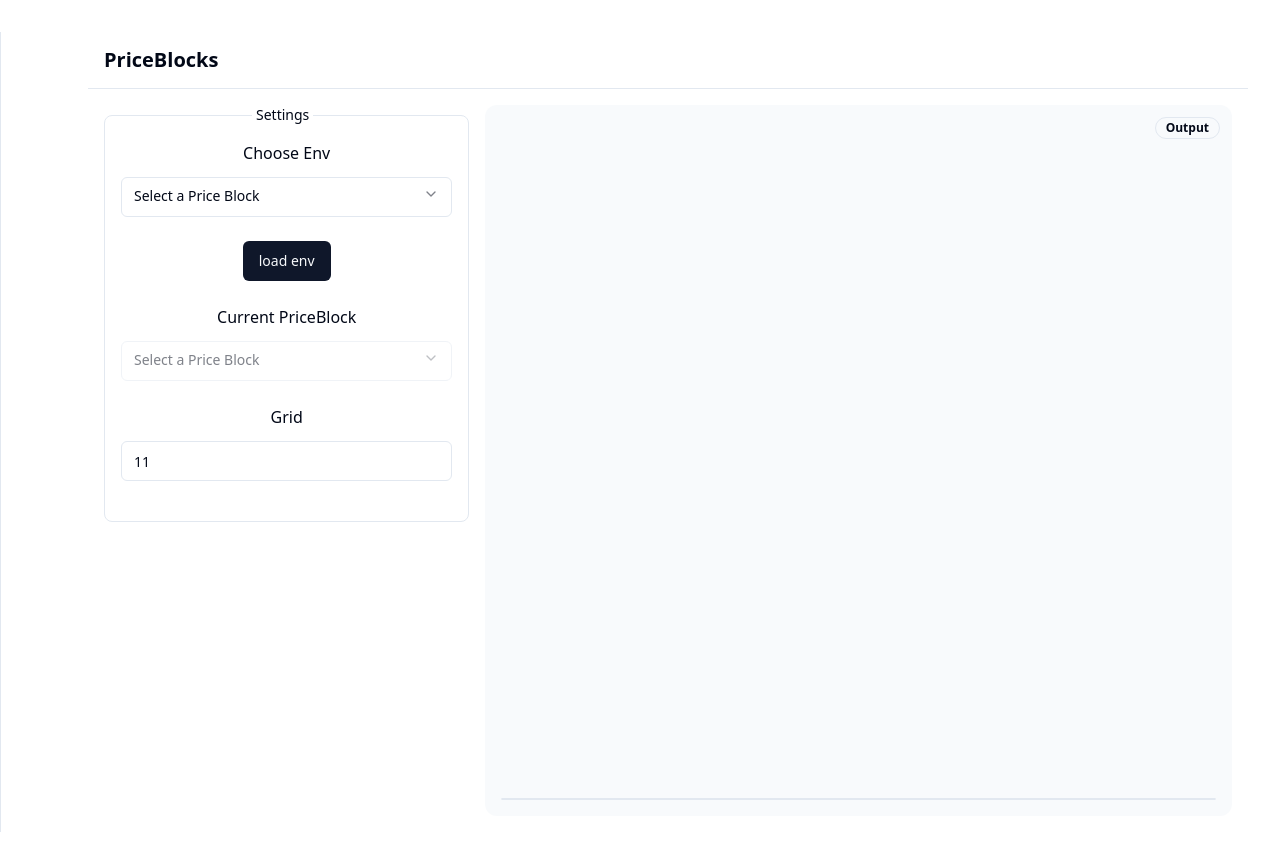
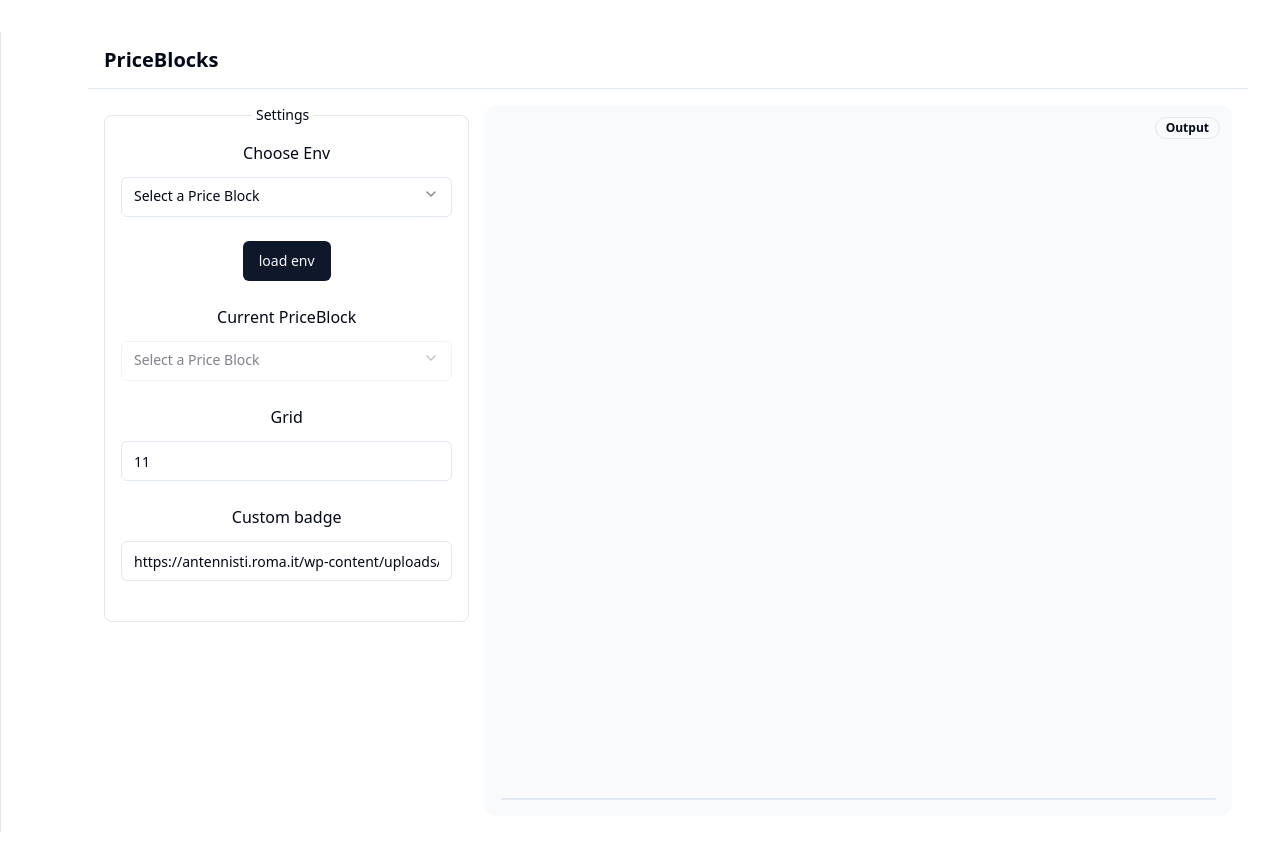
Before and after one commit to gbelfiore/next-priceblock-viewer, a React (Vite) app: page / in a window 1280 px wide. Built offline with nearby package versions, Linux system fonts and the light colour scheme.

Commit message:
chore: add custom badge

```diff
--- a/src/components/Dashboard.tsx
+++ b/src/components/Dashboard.tsx
@@ -72,7 +72,8 @@ export function Dashboard() {
   const [currentEnv, setCurrentEnv] = useState(0);
   const [currentPriceBlockIndex, setCurrentPriceBlockIndex] = useState<number | undefined>(undefined);
 
-  const [gridSize, setGridSize] = useState(11);
+  const [gridSize, setGridSize] = useState<number>(11);
+  const [customBadgeUrl, setCustomBadgeUrl] = useState<string>('https://antennisti.roma.it/wp-content/uploads/2019/10/nessun-segnale-tv.jpg');
 
   const customFields = [
     { id: 'customfield_1', value: 'custom text 1' },
@@ -101,8 +102,7 @@ export function Dashboard() {
                     disabled={isLoading}
                     onValueChange={(e) => {
                       setCurrentEnv(parseInt(e));
-                    }}
-                  >
+                    }}>
                     <SelectTrigger id="model" className="items-start [&_[data-description]]:hidden">
                       <SelectValue placeholder="Select a Price Block" />
                     </SelectTrigger>
@@ -134,8 +134,7 @@ export function Dashboard() {
                       setLoading(false);
                     }}
                     type="submit"
-                    className=""
-                  >
+                    className="">
                     load env
                   </Button>
                 </div>
@@ -146,8 +145,7 @@ export function Dashboard() {
                     onValueChange={(e) => {
                       console.error({ e });
                       setCurrentPriceBlockIndex(parseInt(e));
-                    }}
-                  >
+                    }}>
                     <SelectTrigger id="model" className="items-start [&_[data-description]]:hidden">
                       <SelectValue placeholder="Select a Price Block" />
                     </SelectTrigger>
@@ -185,6 +183,17 @@ export function Dashboard() {
                     disabled={isLoading}
                   />
                 </div>
+                <div className="grid gap-3">
+                  <Label htmlFor="temperature">Custom badge</Label>
+                  <Input
+                    onChange={(e) => {
+                      setCustomBadgeUrl(e.target.value);
+                    }}
+                    value={customBadgeUrl}
+                    type="text"
+                    disabled={isLoading}
+                  />
+                </div>
                 <div className="grid grid-cols-2 gap-4"></div>
               </fieldset>
             </form>
@@ -214,6 +223,7 @@ export function Dashboard() {
                     discounted: '44,90',
                     unitType: 'al kg',
                     textCustom: customFields,
+                    customBadgeUrl: customBadgeUrl,
                   }}
                 />
               ) : null}
@@ -221,8 +231,7 @@ export function Dashboard() {
 
             <form
               className="relative overflow-hidden rounded-lg border bg-background focus-within:ring-1 focus-within:ring-ring"
-              x-chunk="dashboard-03-chunk-1"
-            >
+              x-chunk="dashboard-03-chunk-1">
               <Label htmlFor="message" className="sr-only">
                 Message
               </Label>
--- a/src/components/DynamicPriceBlock.tsx
+++ b/src/components/DynamicPriceBlock.tsx
@@ -14,6 +14,7 @@ interface DynamicPriceBlockProps {
     discount?: string;
     unitType?: string;
     textCustom?: { id: string; value: string }[];
+    customBadgeUrl?: string;
   };
 }
 
@@ -55,8 +56,7 @@ const DynamicPriceBlock = ({ priceBlock, priceBlockKey, gridSize, valuePriceBLoc
         background: getBackground,
         height: priceBlockComp.priceBlock.numRows * priceBlockComp.gridSize,
         width: priceBlockComp.priceBlock.numCols * priceBlockComp.gridSize,
-      }}
-    >
+      }}>
       <Elements priceBlockKey={priceBlockKey} />
     </div>
   );
--- a/src/components/Item.tsx
+++ b/src/components/Item.tsx
@@ -17,6 +17,7 @@ const lookupContent: Partial<LookupElement> = {
   [PriceBlockElementKey.DISCOUNT]: DiscountPreview,
   [PriceBlockElementKey.DISCOUNTED]: DiscountedPreview,
   [PriceBlockElementKey.BADGE]: BadgePreview,
+  [PriceBlockElementKey.CUSTOM_BADGE]: BadgePreview,
   [PriceBlockElementKey.UNIT_TYPE]: UnitTypePreview,
 };
 
--- a/src/components/preview/BadgePreview.tsx
+++ b/src/components/preview/BadgePreview.tsx
@@ -1,7 +1,7 @@
 import type { CSSProperties } from 'react';
 import { useMemo } from 'react';
 import { isEmpty } from 'lodash-es';
-import { IBadgeProperties, IGenericPreviewProps, IPriceBlockElement } from '../types/types';
+import { IBadgeProperties, IGenericPreviewProps, IPriceBlockElement, PriceBlockElementKey } from '../types/types';
 import { usePriceBlockStore } from '../../zustand/price-block-store';
 import useWebPOrOriginal from '../../hooks/useWebPOrOriginal';
 
@@ -9,22 +9,32 @@ function BadgePreview({ priceBlockKey, priceBlockElementKey }: IGenericPreviewPr
   const priceBlockComp = usePriceBlockStore((state) => state.dataComp[priceBlockKey]);
   const basePath = priceBlockComp?.priceBlock.basePath;
 
-  const { priceBlock } = priceBlockComp;
+  const isBadge = priceBlockElementKey == PriceBlockElementKey.BADGE;
+  const isCustomBadge = priceBlockElementKey == PriceBlockElementKey.CUSTOM_BADGE;
+
+  const { priceBlock, valuePriceBLock } = priceBlockComp;
+
   const { properties } = priceBlock.jsonConf.priceBlockElements[priceBlockElementKey] as IPriceBlockElement<IBadgeProperties>;
 
   const backgroundUrl = useWebPOrOriginal(basePath, properties.url);
 
   const getStyle = useMemo((): CSSProperties => {
     const style: CSSProperties = {
-      backgroundImage: !isEmpty(properties.url) && backgroundUrl ? `url("${backgroundUrl}")` : 'none',
+      // backgroundImage: !isEmpty(properties.url) && backgroundUrl ? `url("${backgroundUrl}")` : 'none',
       backgroundRepeat: 'no-repeat',
       backgroundPosition: 'center',
       backgroundSize: properties.size == 100 ? 'contain' : `${properties.size}%`,
       transform: `rotate(${properties.rotate}deg)`,
     };
 
+    if (isBadge) {
+      style.backgroundImage = !isEmpty(properties.url) && backgroundUrl ? `url("${backgroundUrl}")` : 'none';
+    } else if (isCustomBadge) {
+      style.backgroundImage = !isEmpty(valuePriceBLock.customBadgeUrl) ? `url("${valuePriceBLock.customBadgeUrl}")` : 'none';
+    }
+
     return style;
-  }, [backgroundUrl, properties.rotate, properties.size, properties.url]);
+  }, [backgroundUrl, isBadge, isCustomBadge, properties.rotate, properties.size, properties.url, valuePriceBLock.customBadgeUrl]);
 
   return <div className="z-100 relative flex h-full w-full items-center justify-center" style={getStyle}></div>;
 }
--- a/src/components/types/commonTypes.ts
+++ b/src/components/types/commonTypes.ts
@@ -35,6 +35,7 @@ export enum PriceBlockElementKey {
   DISCOUNT = 'discount',
   DISCOUNTED = 'discounted',
   BADGE = 'badge',
+  CUSTOM_BADGE = 'custom_badge',
   UNIT_TYPE = 'unitType',
 }
 
--- a/src/zustand/price-block-store.ts
+++ b/src/zustand/price-block-store.ts
@@ -9,6 +9,7 @@ interface PriceBlockStoreStateItemValue {
   discounted?: string;
   unitType?: string;
   textCustom?: Array<{ id: string; value: string }>;
+  customBadgeUrl?: string;
 }
 
 interface PriceBlockStoreStateItem {
```
